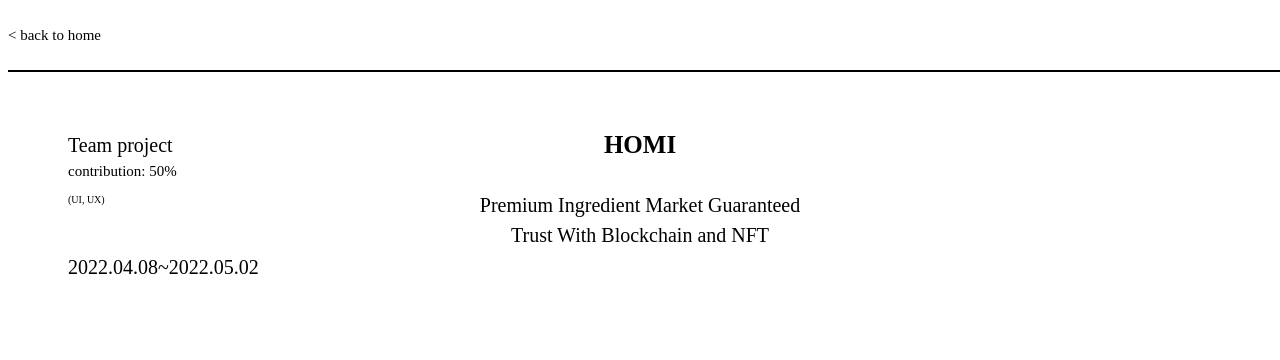
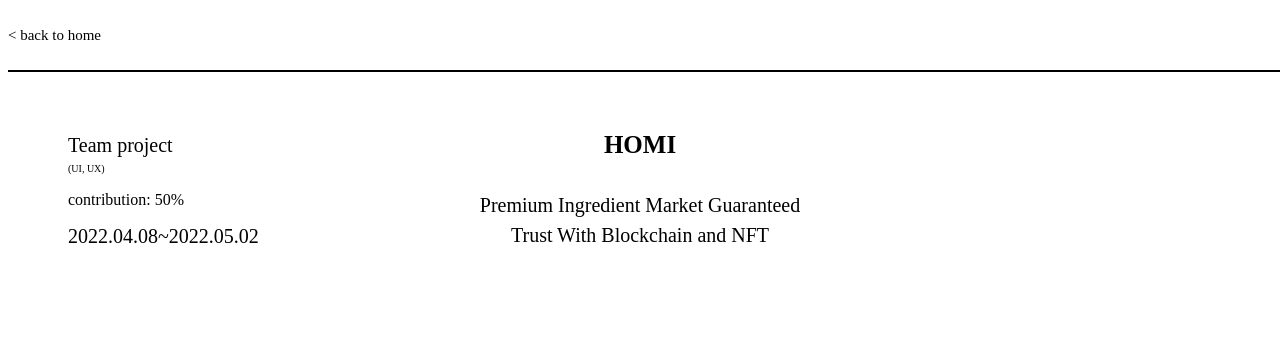
Before and after one commit to suhnyun/shweb, a plain HTML site: page homi.html in a window 1280 px wide. Shown: the top 360 px of the page. Drawn offline with Linux system fonts and the light colour scheme; a web font is replaced by a local one.

Commit message:
세가지 수정 날짜,기여도없앰, 간격

```diff
--- a/style.css
+++ b/style.css
@@ -211,18 +211,7 @@ a.hoverCard {
   grid-row: 1 / 2;
 }
 
-.projectContribution{
-  font-family: Pretendard;
-  font-size: 15px;
-  font-weight: 200;
-  font-stretch: normal;
-  font-style: normal;
-  line-height: 1.52;
-  letter-spacing: normal;
-  grid-row: 2 / 3;
-}
-
-.projectRole{
+.projectRole {
   font-family: Pretendard;
   font-size: 10px;
   font-weight: 200;
@@ -230,10 +219,10 @@ a.hoverCard {
   font-style: normal;
   line-height: 1.85;
   letter-spacing: normal;
-  grid-row: 3 / 4;
+  grid-row: 2 / 3;
 }
 
-.projectPeriod{
+.projectPeriod {
   font-family: Pretendard;
   font-size: 20px;
   font-weight: 300;
@@ -241,7 +230,7 @@ a.hoverCard {
   font-style: normal;
   line-height: 1.52;
   letter-spacing: normal;
-  grid-row: 5 / 6;
+  grid-row: 4 / 5;
 }
 
 .extra {
```
